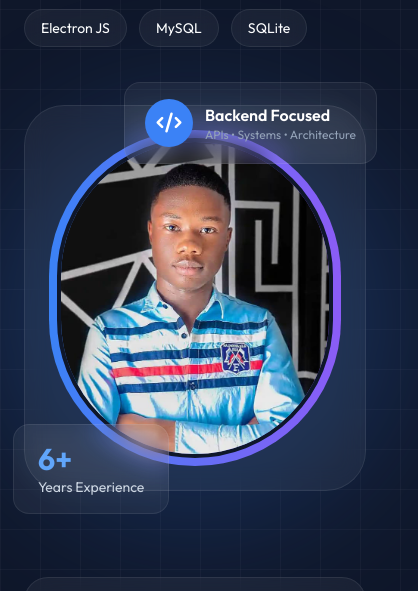
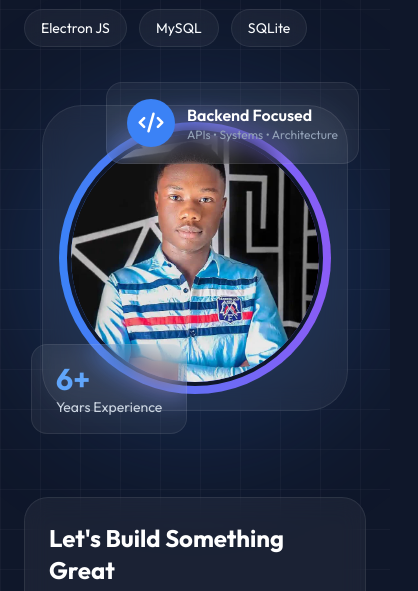
Before and after one commit to David-Orizu31/davidorizu, a plain HTML site: page index.html in a window 390 px wide. Shown: the part 751-1342 px from the top of the page, 418 px wide, since content can reach past the window. Drawn offline with nearby package versions, Linux system fonts and the light colour scheme; some packages are replaced by stand-ins of ours; a script that the page names is missing.

Commit message:
Fixed mobile responsiveness issues

```diff
--- a/index.html
+++ b/index.html
@@ -32,9 +32,22 @@
             scroll-behavior: smooth;
         }
 
+        html,
+        body{
+            max-width: 100%;
+            overflow-x: clip;
+        }
+
         body{
             background: #0f172a;
-            overflow-x: hidden;
+        }
+
+        .hero-glow{
+            left: 50%;
+            top: 50%;
+            width: min(420px, calc(100vw - 3rem));
+            height: min(420px, calc(100vw - 3rem));
+            transform: translate(-50%, -50%);
         }
 
         .hero-gradient{
@@ -340,17 +353,17 @@
         <div class="relative flex justify-center lg:justify-end">
 
             <!-- BACKGROUND -->
-            <div class="absolute w-[420px] h-[420px] bg-blue-500/20 blur-3xl rounded-full"></div>
+            <div class="hero-glow absolute bg-blue-500/20 blur-3xl rounded-full"></div>
 
             <!-- CARD -->
-            <div class="relative glass p-6 rounded-[40px] floating">
+            <div class="relative glass p-4 sm:p-6 rounded-[40px] floating">
 
                 <div class="avatar-ring rounded-full p-2 bg-gradient-to-r from-blue-500 to-violet-500">
 
                     <img
                         src="img/profile-pic.jpeg"
                         alt="David Orizu"
-                        class="w-[320px] h-[320px] object-cover rounded-full border-4 border-slate-900"
+                        class="block w-64 h-64 sm:w-[320px] sm:h-[320px] object-cover rounded-full border-4 border-slate-900"
                     />
 
                 </div>
@@ -1216,7 +1229,7 @@
         <!-- CONTENT -->
         <div class="p-3 sm:p-8">
 
-            <h3 id="projectModalTitle" class="text-4xl font-extrabold mb-4"></h3>
+            <h3 id="projectModalTitle" class="text-2xl sm:text-4xl font-extrabold mb-4 break-words"></h3>
 
             <p id="projectModalDescription" class="text-slate-400 leading-relaxed mb-6"></p>
             <div id="projectFeaturesSection" class="hidden mb-6">
@@ -1481,21 +1494,21 @@
 
         </div>
 
-        <div class="glass rounded-[40px] p-8 lg:p-12 grid lg:grid-cols-2 gap-10 items-center">
+        <div class="glass rounded-[40px] p-4 sm:p-8 lg:p-12 grid grid-cols-1 lg:grid-cols-2 gap-8 lg:gap-10 items-center min-w-0">
 
             <img
                 src="img/unijos-banner.jpg"
-                class="rounded-3xl w-full object-cover"
+                class="block rounded-3xl w-full max-w-full min-w-0 h-auto object-contain"
                 alt="University"
             />
 
-            <div>
+            <div class="min-w-0">
 
                 <p class="text-blue-400 font-semibold uppercase tracking-widest mb-4">
                     2020 - 2026
                 </p>
 
-                <h3 class="text-4xl font-extrabold mb-6 leading-snug">
+                <h3 class="text-2xl sm:text-4xl font-extrabold mb-6 leading-snug">
                     B.Eng. Electrical/Electronics Engineering
                 </h3>
 
```
